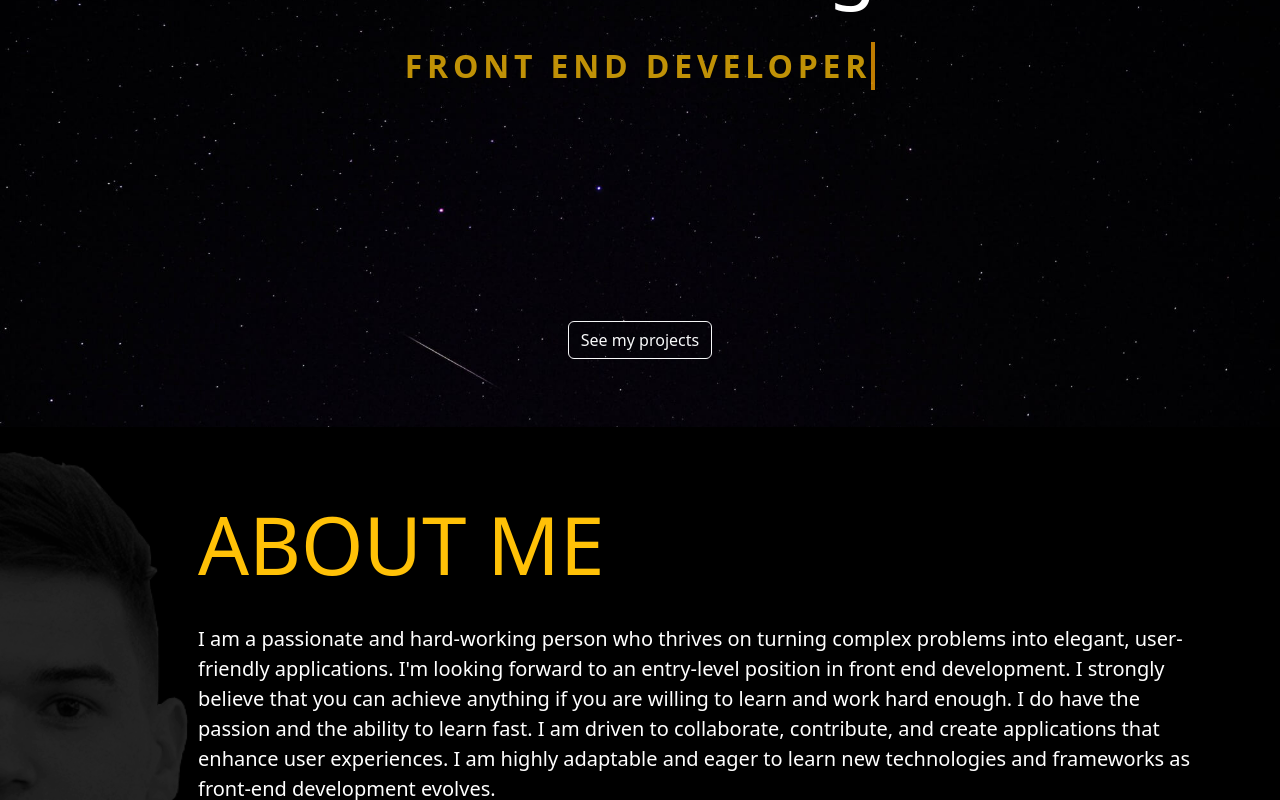
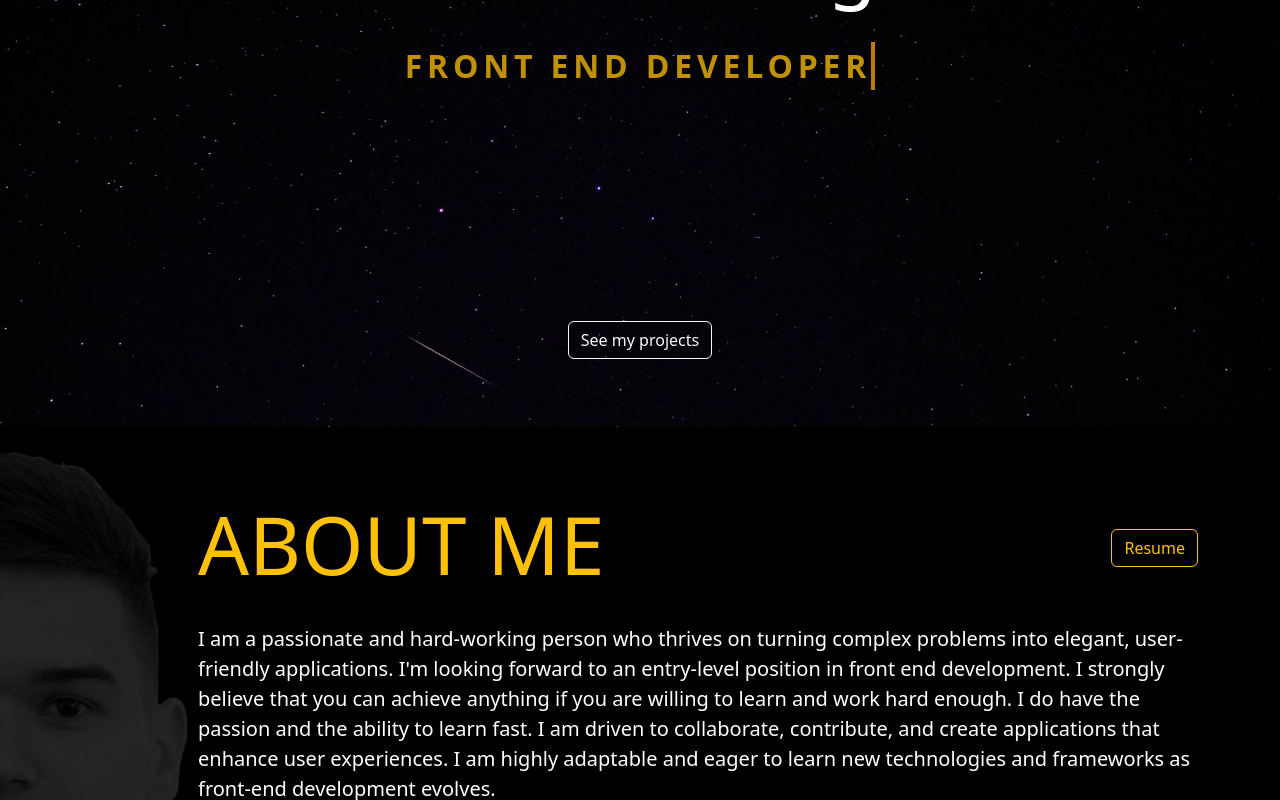
Before and after one commit to AdriandGrigore/PortofolioWebsite, a React (Create React App) app: page / in a window 1280 px wide. Shown: the part 373-1173 px from the top of the page. Built offline with nearby package versions, Linux system fonts and the light colour scheme.

Commit message:
Resume added

```diff
--- a/src/components/About.js
+++ b/src/components/About.js
@@ -1,5 +1,5 @@
 import React from 'react'
-import { Container, Image, Stack } from 'react-bootstrap'
+import { Button, Container, Image, Stack } from 'react-bootstrap'
 import cvPic from "../assets/POZA.png"
 import "../css/About.css"
 import { AiFillHtml5 } from "react-icons/ai"
@@ -60,9 +60,22 @@ function About() {
                     className='justify-content-center ms-auto text-start'
                     style={{ maxWidth: "1000px" }}
                 >
-                    <h1 className='text-warning display-1'>
-                        ABOUT ME
-                    </h1>
+                    <Stack
+                        direction='horizontal'
+                        gap={3}
+                        className='flex-wrap justify-content-between'
+                    >
+                        <h1 className='text-warning display-1'>
+                            ABOUT ME
+                        </h1>
+                        <Button
+                            href='/Grigore_Adrian_CV.pdf' download
+                            variant='outline-warning'
+                            size='md'
+                        >
+                            Resume
+                        </Button>
+                    </Stack>
                     <p className='text-white fs-5'>
                         I am a passionate and hard-working person who thrives on turning complex problems into elegant, user-friendly applications. I'm looking forward to an entry-level position in front end development. I strongly believe that you can achieve anything if you are willing to learn and work hard enough. I do have the passion and the ability to learn fast. I am driven to collaborate, contribute, and create applications that enhance user experiences.
                         I am highly adaptable and eager to learn new technologies and frameworks as front-end development evolves.
```
Also changed, not shown: 1 other file (tests, documents, lock files or other folders).
